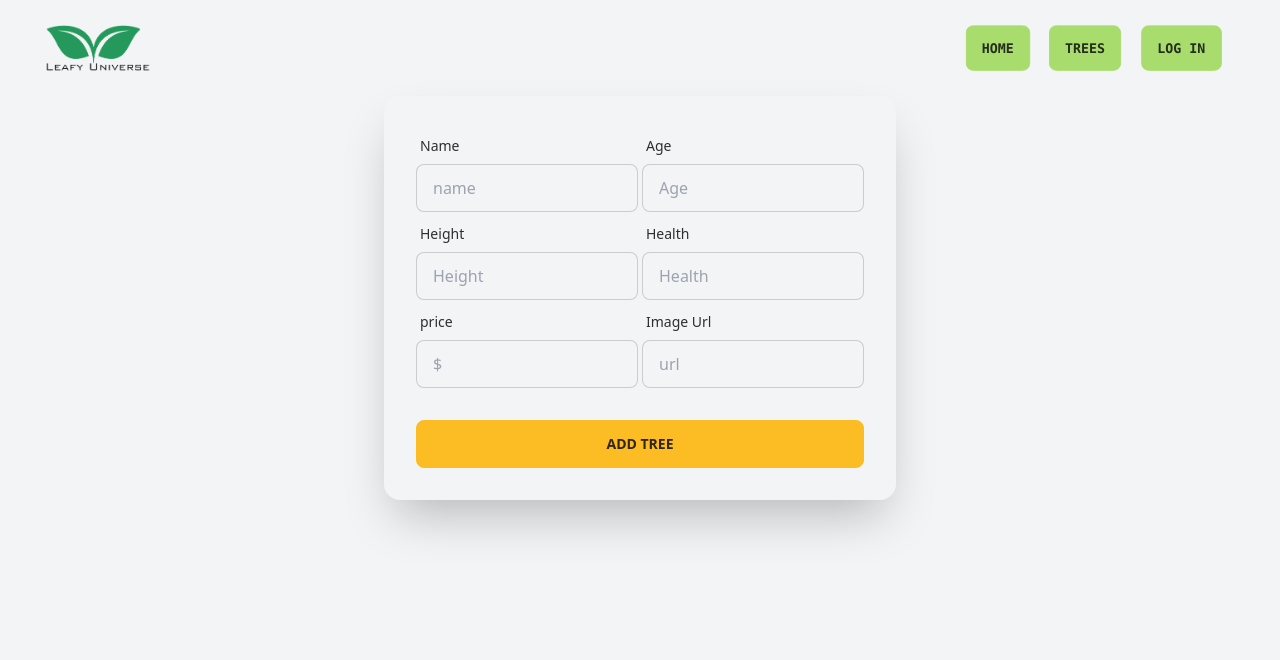
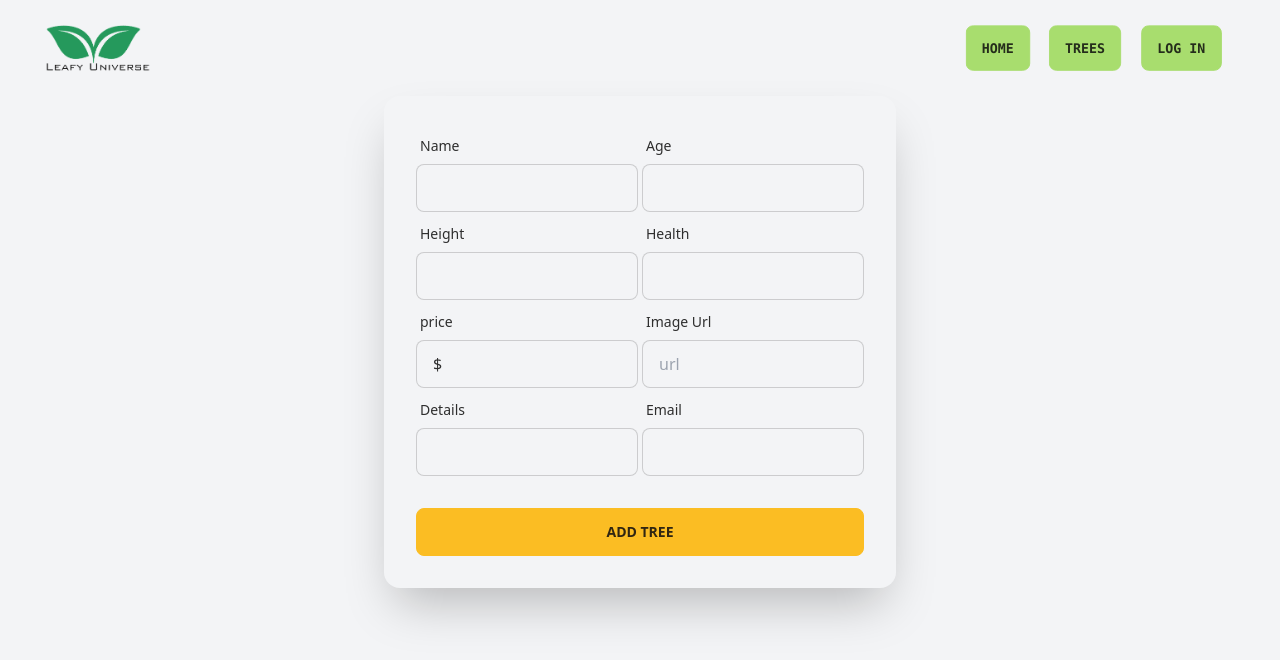
Before and after one commit to fahad09fahim/leafy-universe-client, a React (Vite) app: page /addTree in a window 1280 px wide. Shown: the top 660 px of the page. Built offline with nearby package versions, Linux system fonts and the light colour scheme; no server answers.

Commit message:
not found page implemented

```diff
--- /dev/null
+++ b/src/Layout/NotFound.jsx
@@ -0,0 +1,14 @@
+import PageNotFound from "../pages/Shared/Not found/pageNotFound";
+
+
+
+
+const NotFound = () => {
+    return (
+        <>
+        <PageNotFound/>
+        </>
+    );
+};
+
+export default NotFound;
--- a/src/Routers/Route.jsx
+++ b/src/Routers/Route.jsx
@@ -8,6 +8,7 @@ import Trees from "../pages/Trees/Trees";
 import TreeStateProvider from "../providers/TreeStateProvider";
 import PrivateRoute from "./PrivateRoute";
 import AddTree from "../pages/Shared/Add Tree/AddTree";
+import NotFound from './../Layout/NotFound';
 
 const router = createBrowserRouter([
   {
@@ -42,6 +43,10 @@ const router = createBrowserRouter([
       }
     ],
   },
+  {
+    path:"*",
+    element:<NotFound/>
+  }
 ]);
 
 export default router;
--- a/src/pages/Shared/Add Tree/AddTree.jsx
+++ b/src/pages/Shared/Add Tree/AddTree.jsx
@@ -1,50 +1,139 @@
-
+import { useContext } from "react";
+import { AuthContext } from "../../../providers/AuthProvider";
+import { useForm } from "react-hook-form";
+import Swal from "sweetalert2";
+import { useNavigate } from "react-router-dom";
 
 const AddTree = () => {
+  const { user } = useContext(AuthContext);
+const navigate = useNavigate()
+  // http://localhost:5000/trees
+  const { register, handleSubmit } = useForm();
+  const onSubmit = (form) => {
+    const name= form.name;
+    const age = form.age;
+    const height = form.height;
+    const health = form.health;
+    const price = form.price;
+    const image = form.image;
+    const details = form.details;
+    const email = form.email;
+    const addTrees = {name,age,height,health,price,image,details,email}
+    // console.log(addTrees);
+    fetch("http://localhost:5000/trees",{
+        method:'POST',
+        headers: {
+          "content-type": "application/json"
+        },
+        body: JSON.stringify(addTrees)
+      })
+      .then(res=>res.json())
+      .then(data=>{
+        if(data){
+            Swal.fire("Thank you!", "Tree added successfully", "success");
+            navigate("/");
+        }
+      })
+
+  };
+
   return (
     <div className="hero  bg-base-100 ">
       <div className="card flex-shrink-0 w-full max-w-lg shadow-2xl bg-base-100">
-      <form className="card-body">
+        <form onSubmit={handleSubmit(onSubmit)} className="card-body">
           <div className="grid grid-cols-1 lg:grid-cols-2 gap-1">
             <div className="form-control">
               <label className="label">
                 <span className="label-text">Name</span>
               </label>
-          <input type="text" placeholder="name" className="input input-bordered" />
+              <input
+                type="text"
+                {...register("name")}
+                className="input input-bordered"
+              />
             </div>
             <div className="form-control">
               <label className="label">
                 <span className="label-text">Age</span>
               </label>
-          <input type="number" placeholder="Age" className="input input-bordered" />
+              <input
+                type="text"
+                {...register("age")}
+                className="input input-bordered"
+              />
             </div>
             <div className="form-control">
               <label className="label">
                 <span className="label-text">Height</span>
               </label>
-          <input type="number" placeholder="Height" className="input input-bordered" />
+              <input
+                type="text"
+                {...register("height")}
+
+                className="input input-bordered"
+              />
             </div>
             <div className="form-control">
               <label className="label">
                 <span className="label-text">Health</span>
               </label>
-          <input type="text" placeholder="Health" className="input input-bordered" />
+              <input
+                type="text"
+                {...register("health")}
+                className="input input-bordered"
+              />
             </div>
             <div className="form-control">
               <label className="label">
                 <span className="label-text">price</span>
               </label>
-          <input type="text" placeholder="$" className="input input-bordered" />
+              <input
+                type="text"
+                {...register("price")}
+                defaultValue={"$"}
+                className="input input-bordered"
+              />
             </div>
             <div className="form-control">
               <label className="label">
                 <span className="label-text">Image Url</span>
               </label>
-          <input type="text" placeholder="url" className="input input-bordered" />
+              <input
+                type="text"
+                {...register("image")}
+                placeholder="url"
+                className="input input-bordered"
+              />
+            </div>
+            <div className="form-control">
+              <label className="label">
+                <span className="label-text">Details</span>
+              </label>
+              <input
+                type="text"
+                {...register("details")}
+                className="input input-bordered"
+              />
+            </div>
+            <div className="form-control">
+              <label className="label">
+                <span className="label-text">Email</span>
+              </label>
+              <input
+                type="text"
+                defaultValue={user?.email}
+                {...register("email")}
+                className="input input-bordered"
+              />
             </div>
           </div>
+
           <div className="form-control mt-6">
-          <button className="btn btn-warning">Add Tree</button>
+            <input
+              type="submit"
+              value="Add Tree"
+              className="btn btn-warning"
+            ></input>
           </div>
         </form>
       </div>
--- a/src/pages/Shared/Login/Login.jsx
+++ b/src/pages/Shared/Login/Login.jsx
@@ -13,13 +13,9 @@ const Login = () => {
   const navigate = useNavigate();
   const from = location.state?.from?.pathname || "/";
   // ----------------
-  const {
-    register,
-    handleSubmit,
-    formState: { errors },
-  } = useForm();
 
   // submit form data
+  const { register,handleSubmit, formState: { errors },} = useForm();
   const onSubmit = (data) => {
     const email = data.email;
     const password = data.password;
--- /dev/null
+++ b/src/pages/Shared/Not found/PageNotFound.jsx
@@ -0,0 +1,11 @@
+import image from "../../../assets/404.png"
+
+const PageNotFound = () => {
+    return (
+        <div className="min-h-screen flex justify-center ">
+            <img src={image} alt="" className="w-auto lg:w-1/2" />
+        </div>
+    );
+};
+
+export default PageNotFound;
--- a/src/pages/Trees/TreeCard.jsx
+++ b/src/pages/Trees/TreeCard.jsx
@@ -5,9 +5,10 @@ const TreeCard = ({ tree }) => {
   const {_id, name, image ,age,price } = tree;
   return (
 
-      <div className="card  w-auto bg-base-100 shadow-xl" data-aos="zoom-in">
+      <div className="card   bg-base-100 shadow-xl" data-aos="zoom-in">
         <figure>
           <img
+          className="h-[400px] w-[300]"
             src={image}
             alt="Shoes"
           />
```
Also changed, not shown: src/assets/404.png (added). Lines whose indentation alone changed are shown as unchanged.
